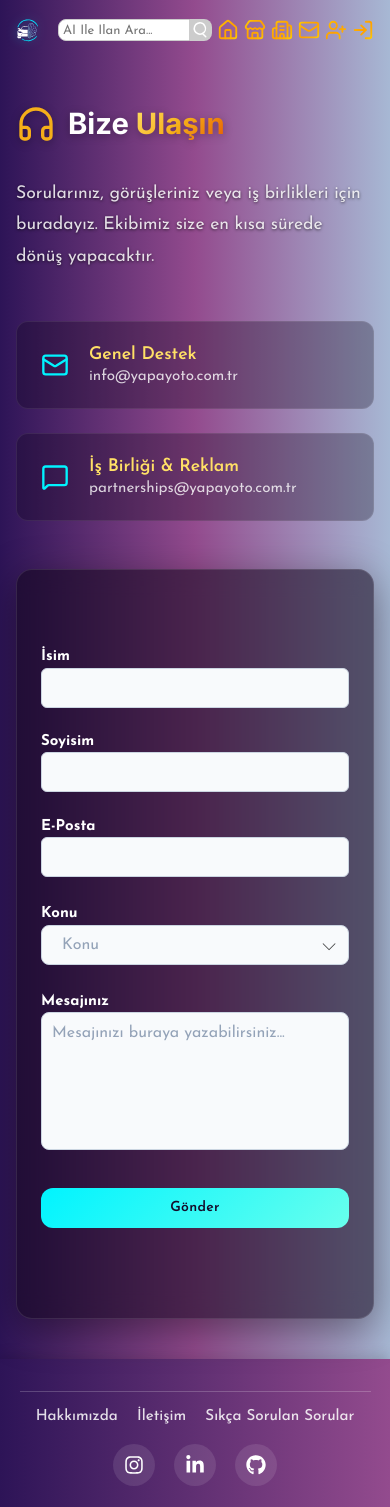
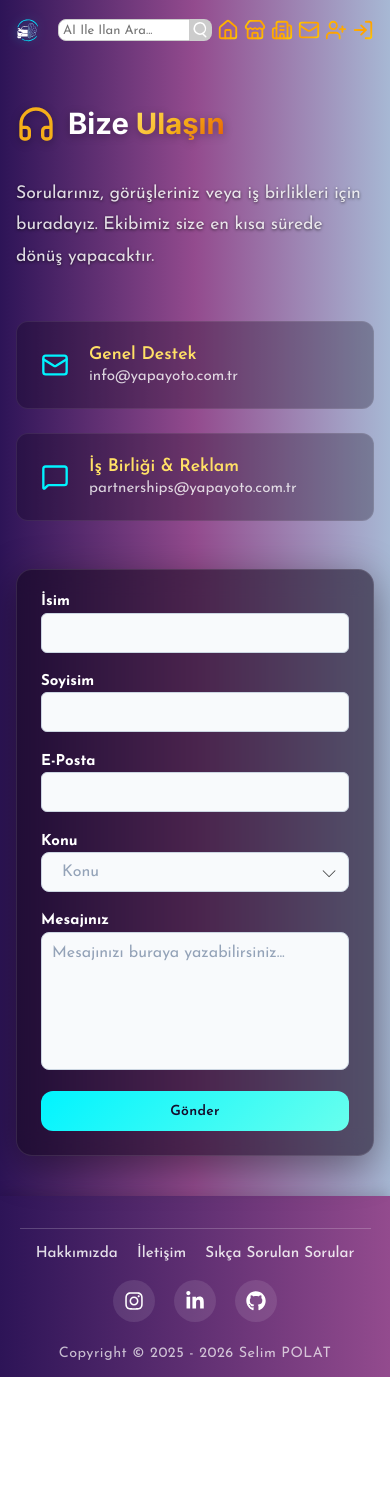
Before and after one commit to SelimPolat01/with-ai-car-valuation-and-trading-platform, a Next.js app: page /iletisim in a window 390 px wide. Shown: the top 1507 px of the page. After the commit the page ends 1377 px from the top, so only its background shows below. Built offline with nearby package versions, Linux system fonts and the light colour scheme.

Commit message:
ui and mobile responsibility enchanced.

```diff
--- a/app/iletisim/Iletisim.module.css
+++ b/app/iletisim/Iletisim.module.css
@@ -1,7 +1,7 @@
 .contactContainer {
   max-width: 1100px;
   margin: 0 auto;
-  padding: 3.35rem 0 5rem 0;
+  padding: 3rem 0 5rem 0;
   color: #ffffff;
 }
 
@@ -99,10 +99,9 @@
 .formSection {
   flex: 1;
   width: 100%;
-  min-height: 680px;
   display: flex;
   flex-direction: column;
-  justify-content: center;
+  justify-content: flex-start;
   align-items: stretch;
   background: rgba(15, 5, 25, 0.55);
   backdrop-filter: blur(12px);
@@ -112,6 +111,7 @@
   border: 1px solid rgba(255, 255, 255, 0.1);
   box-shadow: 0 10px 40px rgba(0, 0, 0, 0.4);
   box-sizing: border-box;
+  position: relative;
 }
 
 .form {
@@ -119,6 +119,7 @@
   flex-direction: column;
   gap: 1.25rem;
   width: 100%;
+  flex: 1;
 }
 
 .row {
@@ -136,6 +137,10 @@
   height: clamp(40px, 6vw, 48px) !important;
   max-height: 48px !important;
   box-sizing: border-box !important;
+}
+
+.inputWrapper label {
+  margin: 0 !important;
 }
 
 .selectDiv,
@@ -165,7 +170,7 @@
 .textareaDiv label {
   font-size: clamp(15px, 2.5vw, 18px);
   font-weight: bold;
-  margin: 0.5rem 0 0 0;
+  margin: 0;
 }
 
 .textarea {
@@ -241,6 +246,10 @@
   justify-content: flex-end;
 }
 
+.button {
+  margin: 0 !important;
+}
+
 .fieldErrorText {
   color: #ff4d4d;
   font-size: 0.85rem;
@@ -263,14 +272,19 @@
 }
 
 .successWrapper {
+  position: absolute;
+  top: 0;
+  left: 0;
+  width: 100%;
+  height: 100%;
   display: flex;
   flex-direction: column;
   align-items: center;
   justify-content: center;
-  width: 100%;
-  flex: 1;
-  height: 100%;
   box-sizing: border-box;
+  padding: 2.5rem;
+  z-index: 10;
+  background: transparent;
 }
 
 .successMessage {
@@ -301,7 +315,10 @@
 
   .formSection {
     padding: 1.5rem;
-    min-height: 700px;
+  }
+
+  .successWrapper {
+    padding: 1.5rem;
   }
 }
 
@@ -331,14 +348,4 @@
   .customDropdown {
     border-radius: 8px;
   }
-
-  .formSection {
-    min-height: 750px;
-  }
 }
-
-@media (max-width: 480px) {
-  .formSection {
-    min-height: 750px;
-  }
-}
--- a/app/iletisim/page.js
+++ b/app/iletisim/page.js
@@ -186,22 +186,21 @@ export default function Iletisim() {
         </motion.div>
 
         <div className={classes.formSection}>
-          <AnimatePresence mode="wait">
-            {!isSuccess ? (
           <motion.form
             key="contact-form"
             method="POST"
             onSubmit={submitHandler}
             className={classes.form}
             initial={{ opacity: 0, y: 10 }}
-                animate={{ opacity: 1, y: 0 }}
-                exit={{ opacity: 0, y: -10 }}
+            animate={{
+              opacity: isSuccess ? 0 : 1,
+              y: isSuccess ? -10 : 0,
+            }}
             transition={{ duration: 0.3 }}
+            style={{ pointerEvents: isSuccess ? "none" : "auto" }}
           >
             {postContactIsError && (
-                  <div className={classes.serverErrorBox}>
-                    {apiErrorMessage}
-                  </div>
+              <div className={classes.serverErrorBox}>{apiErrorMessage}</div>
             )}
 
             <div className={classes.row}>
@@ -216,9 +215,7 @@ export default function Iletisim() {
                   label="İsim"
                 />
                 {touched.name && errors.name && (
-                      <span className={classes.fieldErrorText}>
-                        {errors.name}
-                      </span>
+                  <span className={classes.fieldErrorText}>{errors.name}</span>
                 )}
               </div>
               <div className={classes.inputWrapper}>
@@ -250,9 +247,7 @@ export default function Iletisim() {
                 label="E-Posta"
               />
               {touched.email && errors.email && (
-                    <span className={classes.fieldErrorText}>
-                      {errors.email}
-                    </span>
+                <span className={classes.fieldErrorText}>{errors.email}</span>
               )}
             </div>
 
@@ -310,9 +305,7 @@ export default function Iletisim() {
 
               <input type="hidden" name="subject" value={value.subject} />
               {touched.subject && errors.subject && (
-                    <span className={classes.fieldErrorText}>
-                      {errors.subject}
-                    </span>
+                <span className={classes.fieldErrorText}>{errors.subject}</span>
               )}
             </div>
 
@@ -329,9 +322,7 @@ export default function Iletisim() {
                 placeholder="Mesajınızı buraya yazabilirsiniz..."
               />
               {touched.message && errors.message && (
-                    <span className={classes.fieldErrorText}>
-                      {errors.message}
-                    </span>
+                <span className={classes.fieldErrorText}>{errors.message}</span>
               )}
             </div>
 
@@ -344,7 +335,9 @@ export default function Iletisim() {
               />
             </div>
           </motion.form>
-            ) : (
+
+          <AnimatePresence>
+            {isSuccess && (
               <motion.div
                 key="contact-success"
                 className={classes.successWrapper}
```
Lines whose indentation alone changed are shown as unchanged.
